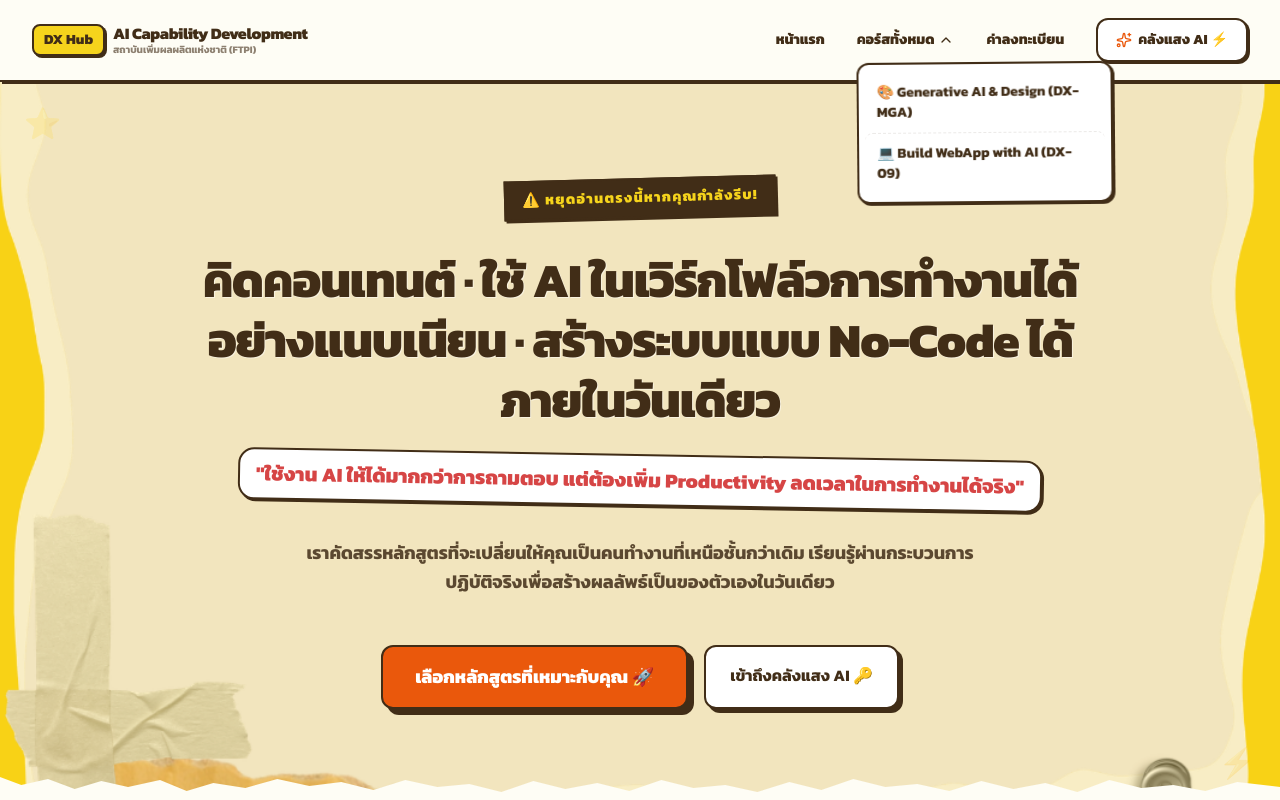
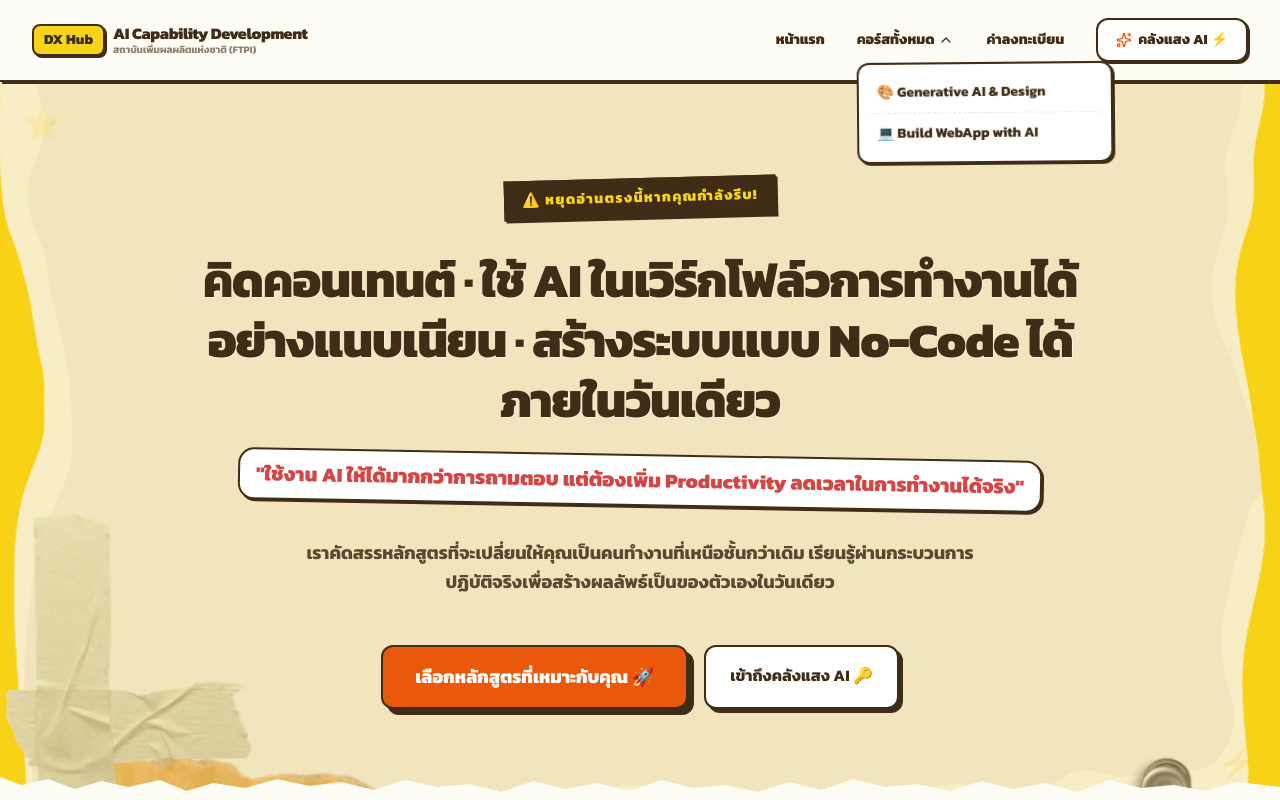
Before and after one commit to Snowdollce/buildweb, a Next.js app: page / in a window 1280 px wide. Both pictures are taken after a click on the button "คอร์สทั้งหมด". Shown: the top 800 px of the page. Built offline with nearby package versions, Linux system fonts and the light colour scheme.

Commit message:
style: remove course abbreviations from Header dropdown submenus

```diff
--- a/src/components/Header.tsx
+++ b/src/components/Header.tsx
@@ -87,14 +87,14 @@ export default function Header() {
                     onClick={(e) => handleNavClick(e, "/courses/dx-mga")}
                     className="block font-bold text-xs sm:text-sm text-[#412d17] hover:text-[#ea580c] hover:bg-[#f6d41c]/20 px-3 py-2.5 rounded-lg transition-colors"
                   >
-                    🎨 Generative AI & Design (DX-MGA)
+                    🎨 Generative AI & Design
                   </Link>
                   <Link
                     href="/dx-09"
                     onClick={(e) => handleNavClick(e, "/dx-09")}
                     className="block font-bold text-xs sm:text-sm text-[#412d17] hover:text-[#ea580c] hover:bg-[#f6d41c]/20 px-3 py-2.5 rounded-lg transition-colors border-t border-dashed border-[#412d17]/10"
                   >
-                    💻 Build WebApp with AI (DX-09)
+                    💻 Build WebApp with AI
                   </Link>
                 </div>
               )}
```
